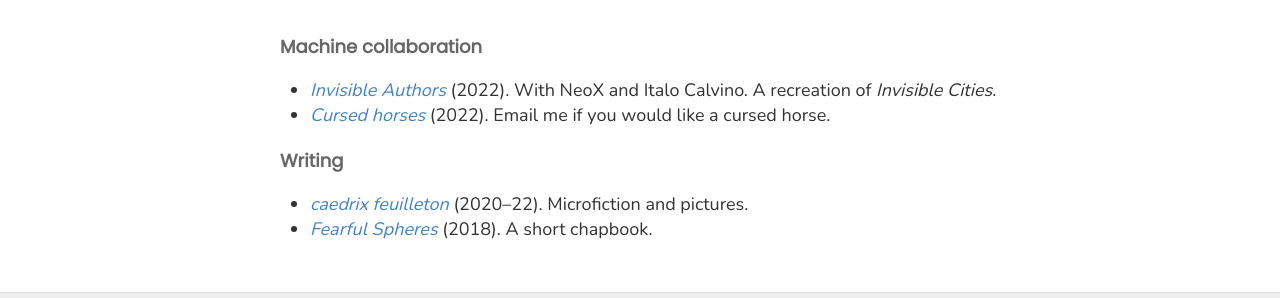
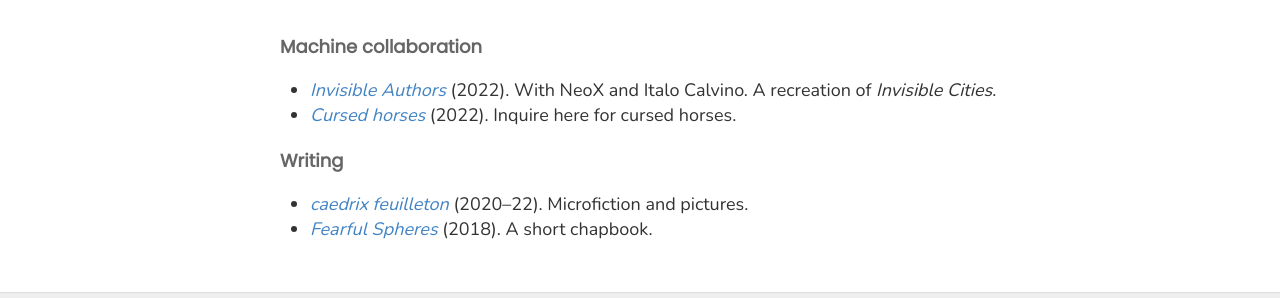
Before and after one commit to heptarch/heptarch.github.io, a Jekyll site: the page built from art.md, in a window 1280 px wide. Shown: the part 198-496 px from the top of the page. Built offline with Jekyll 4.4.1, drawn with Linux system fonts in a browser that asks for light colours.

Commit message:
Update art.md

```diff
--- a/art.md
+++ b/art.md
@@ -9,7 +9,7 @@ permalink: /art/
 - [*Invisible Authors*](/assets/invisible-authors.pdf) (2022). With
 NeoX and Italo Calvino. A recreation of *Invisible Cities*.
 - <a href = "mailto:cursedhorses@gmail.com"><i>Cursed horses</i></a>
-  (2022). Email me if you would like a cursed horse.
+  (2022). Inquire here for cursed horses.
 
 #### Writing
 
```
